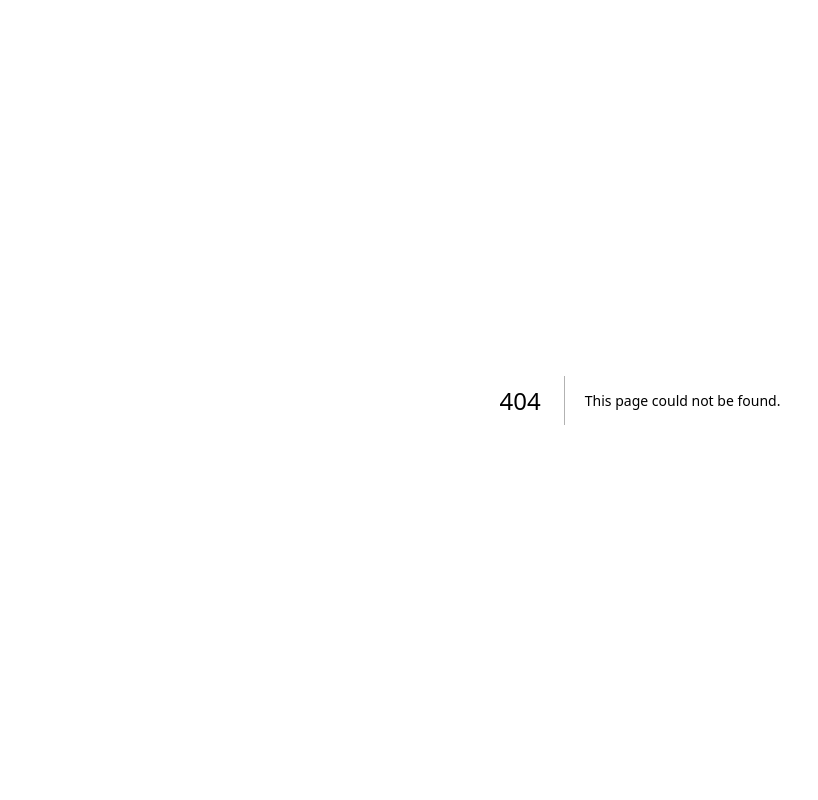
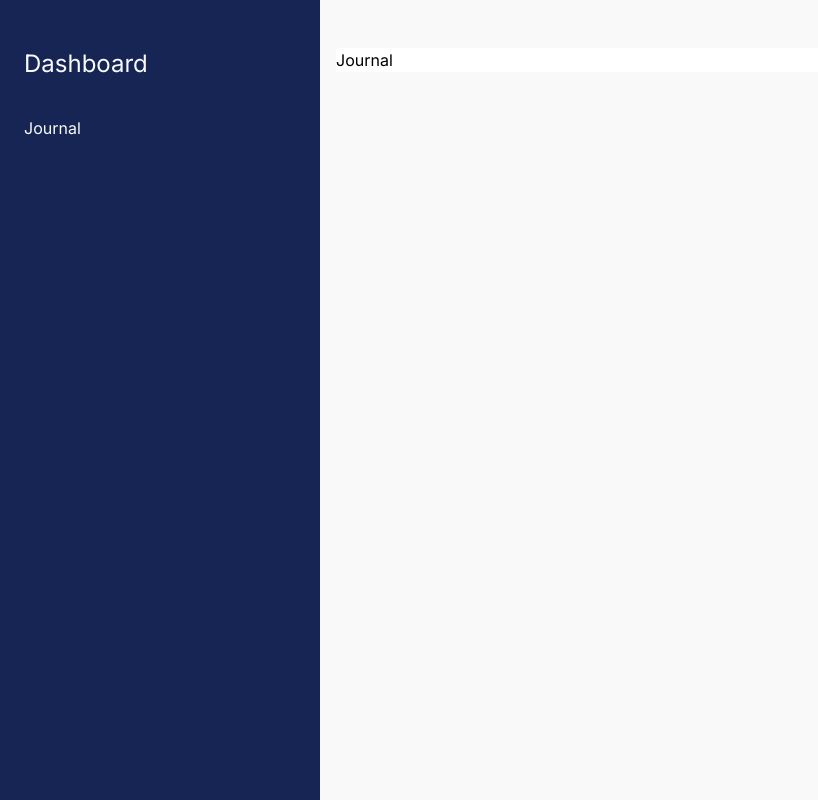
Before and after one commit to rgrunau/training-journal, a Next.js app: page /journal in a window 1280 px wide. Before the commit this address had no page. Shown: the whole page, without its empty margins (0-818 px from the left). Built offline with nearby package versions, Linux system fonts and the light colour scheme.

Commit message:
sketch out dashboard

```diff
--- /dev/null
+++ b/app/(app)/journal/page.tsx
@@ -0,0 +1,7 @@
+export default function JournalPage() {
+  return (
+    <div>
+      <h1>Journal</h1>
+    </div>
+  )
+}
--- /dev/null
+++ b/app/(app)/layout.tsx
@@ -0,0 +1,31 @@
+import Link from 'next/link'
+
+export default function MainLayout({
+  children,
+}: {
+  children: React.ReactNode
+}) {
+  return (
+    <div className="w-full h-screen flex flex-col lg:flex-row lg:justify-between bg-gray-100/50">
+      <aside className="w-1/4 grow-0 h-screen bg-blue-950 py-12 px-6 text-slate-50 flex flex-col">
+        <header className="w-full mb-6">
+          <h1 className="text-2xl font-regular">Dashboard</h1>
+        </header>
+        <nav className="w-full my-3">
+          <ul className="flex flex-col">
+            <li>
+              <Link href="/journal" className="py-2">
+                Journal
+              </Link>
+            </li>
+          </ul>
+        </nav>
+      </aside>
+      <div className="w-2/3 py-12 px-4 grow">
+        <main id="mainContent" className="w-full max-w-11/12 mx-auto bg-white">
+          {children}
+        </main>
+      </div>
+    </div>
+  )
+}
--- a/app/new-user/page.tsx
+++ b/app/new-user/page.tsx
@@ -2,6 +2,7 @@ import { prisma } from '@/utils/db'
 import { currentUser } from '@clerk/nextjs'
 import { redirect } from 'next/navigation'
 const createNewUser = async () => {
+  debugger
   const clerkUser = await currentUser()
   const match = await prisma.user.findUnique({
     where: {
@@ -10,7 +11,7 @@ const createNewUser = async () => {
   })
 
   if (!match) {
-    await prisma.user.create({
+    const createUser = await prisma.user.create({
       data: {
         clerkId: clerkUser?.id as string,
         email: clerkUser?.emailAddresses[0].emailAddress as string,
@@ -18,9 +19,11 @@ const createNewUser = async () => {
         lastName: clerkUser?.lastName as string,
       },
     })
+    if (createUser) {
+      console.log('user created')
+    }
   }
-
-  return redirect('/dashboard')
+  redirect('/dashboard')
 }
 
 export default async function NewUserPage() {
```
Also changed, not shown: app/(app)/dashboard/page.tsx (renamed from app/dashboard/page.tsx).
